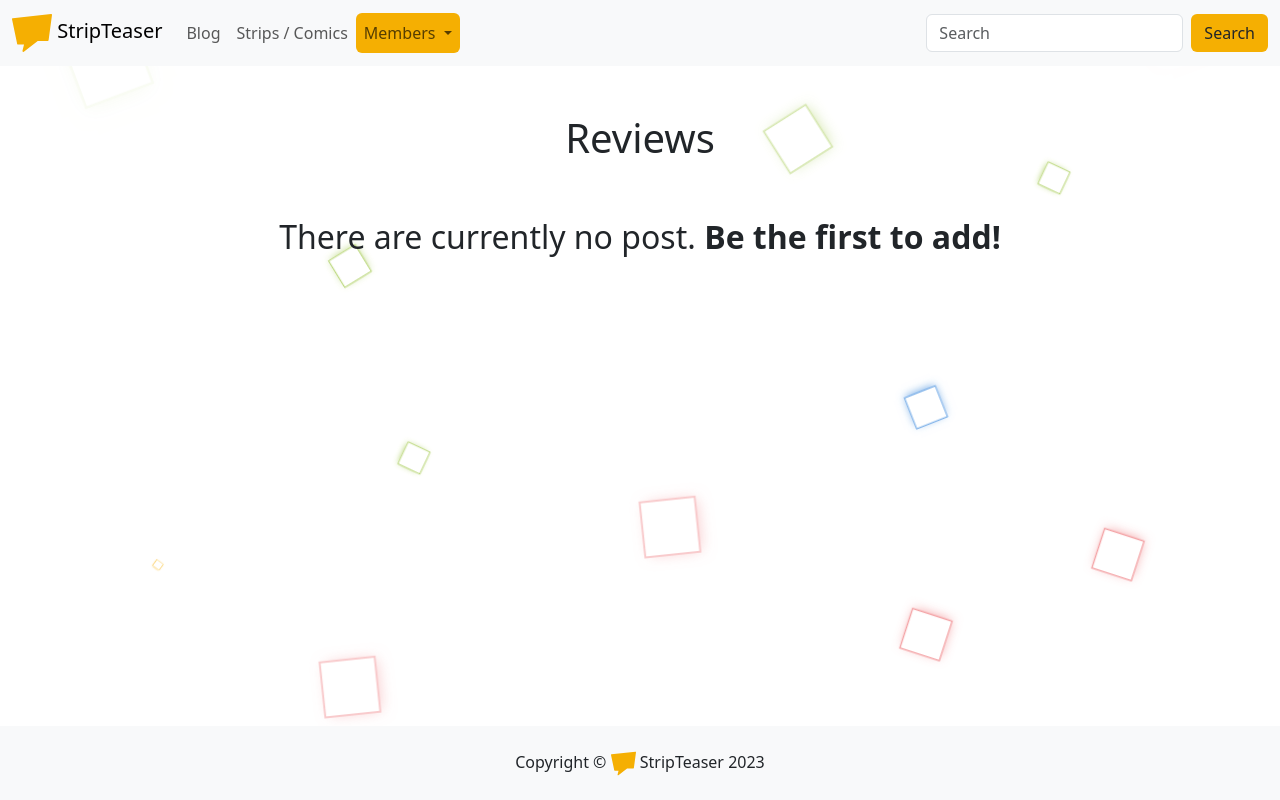
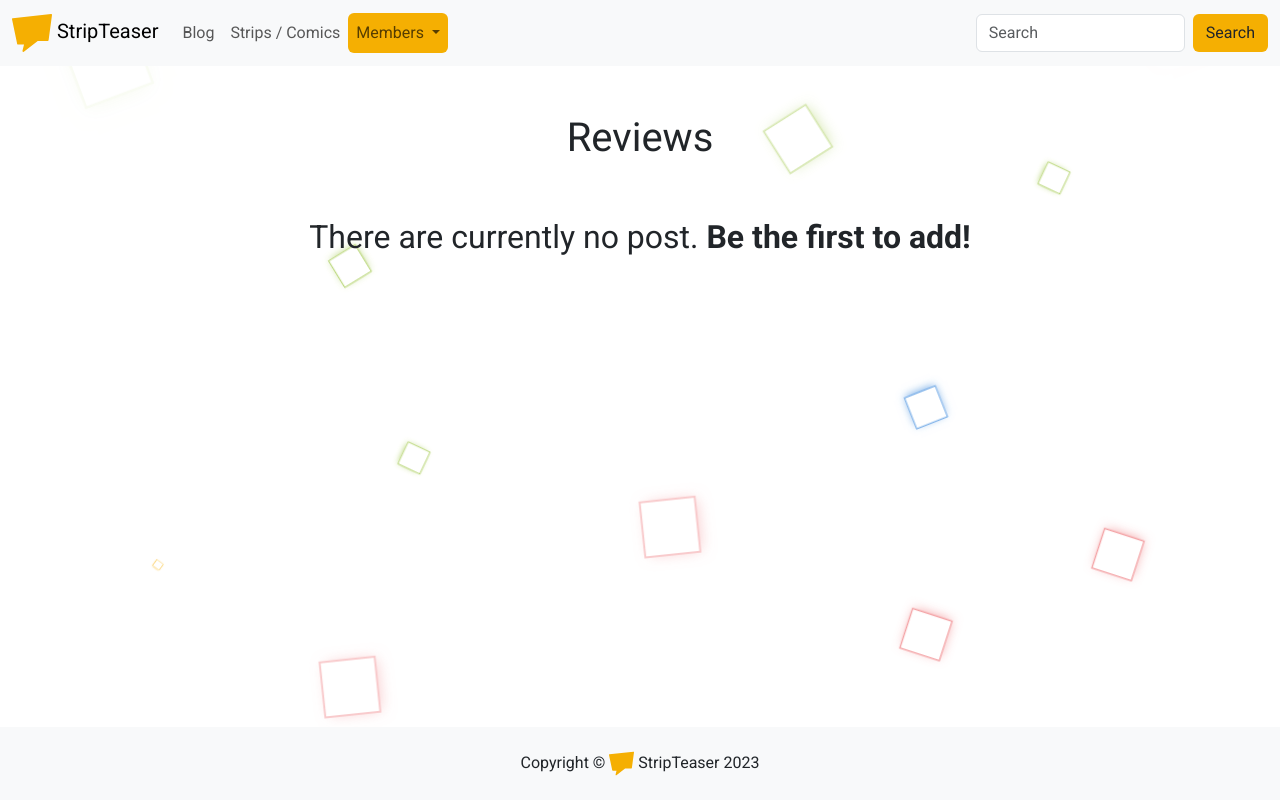
Before and after one commit to radule90/CI_PP__4, a Django app: page /blog/ in a window 1280 px wide. Run offline with Django 3.2, Linux system fonts and the light colour scheme; data that the repository does not hold is empty; parts of the project's set-up code (start-up, migrations or seed data) failed here and were passed over; some libraries are stand-ins or nearby versions.

Commit message:
Add readme icon img, change font

```diff
--- a/static/css/style.css
+++ b/static/css/style.css
@@ -4,6 +4,9 @@
 * Autoprefixer: v10.4.7
 * Browsers: last 4 version
 */
+
+/* Google Fonts */
+@import url('https://fonts.googleapis.com/css2?family=Roboto:wght@400;700&display=swap');
 
 /* General Style */
 body {
@@ -16,6 +19,7 @@ body {
         -ms-flex-direction: column;
             flex-direction: column;
     position: relative;
+    font-family: 'Roboto', sans-serif;
 }
 
 main {
```
Also changed, not shown: README.md, static/readme_img/icon.webp (added).
